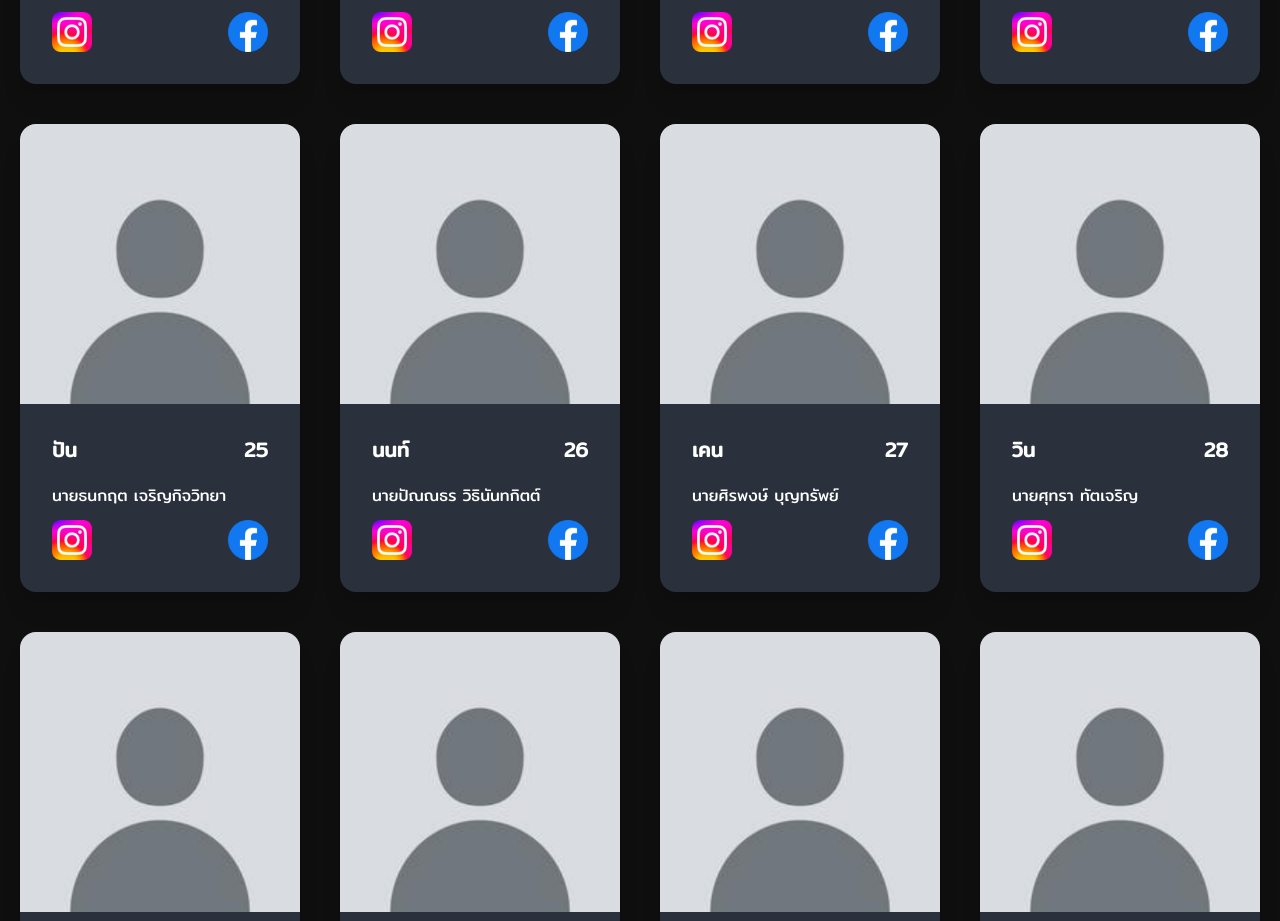
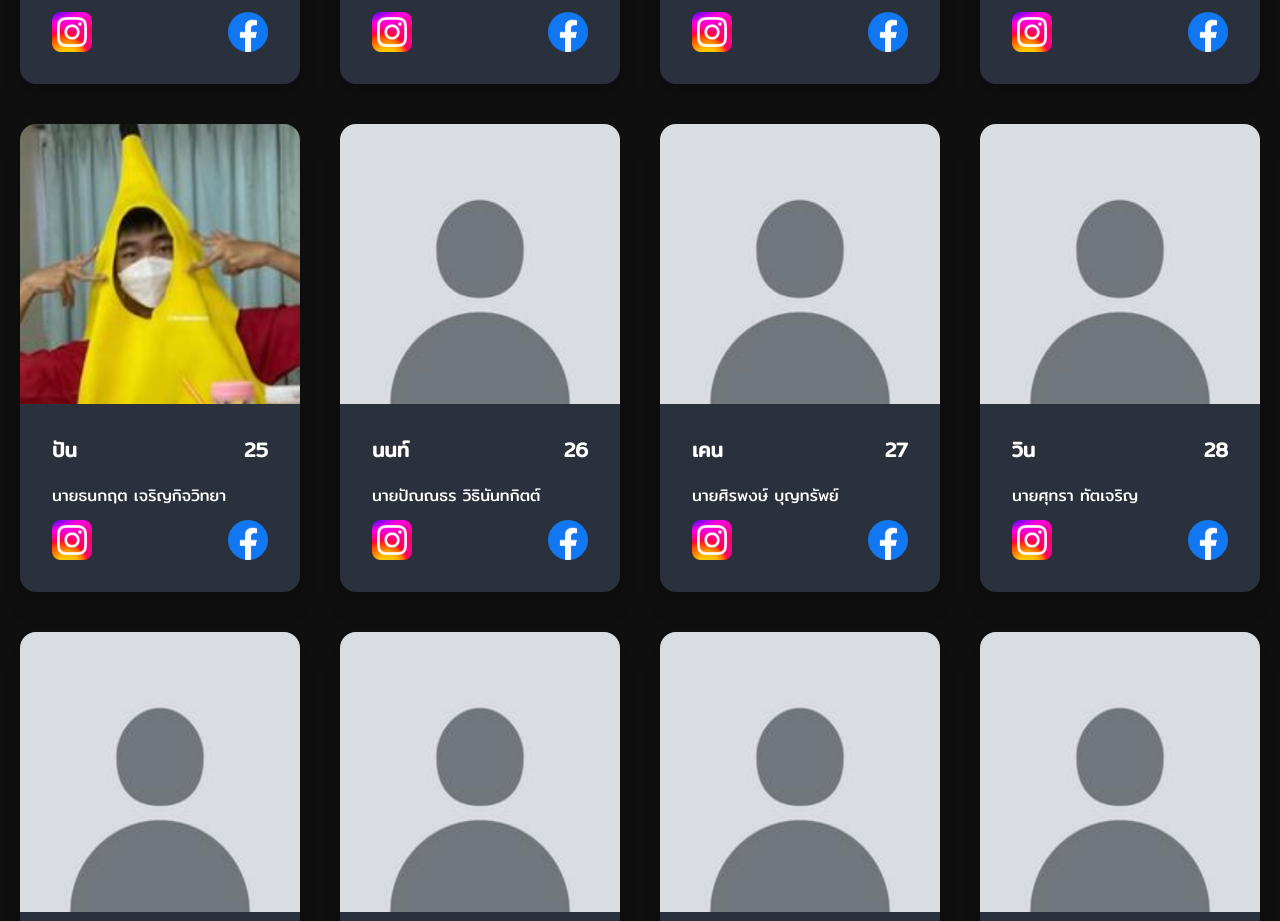
Before and after one commit to KamiK4M1/aigen4, a Next.js app: page /members in a window 1280 px wide. Shown: the part 3264-4185 px from the top of the page. Built offline with nearby package versions, Linux system fonts and the light colour scheme.

Commit message:
punpun add

```diff
--- a/src/app/components/member.tsx
+++ b/src/app/components/member.tsx
@@ -15,6 +15,7 @@ import pic14 from '../std-pic/14.jpg';
 import pic17 from '../std-pic/17.jpg';
 import pic19 from '../std-pic/19.jpg';
 import pic20 from '../std-pic/20.jpg';
+import pic25 from '../std-pic/25.jpg';
 import pic35 from '../std-pic/35.jpg';
 
 
@@ -468,7 +469,7 @@ export default function Member() {
                 </div>
                 <div className='flex center justify-center max-sm:flex-col'>
                     <div className="card w-80 bg-base-100 shadow-xl m-5">
-                        <figure><Image src={pic0} width={500} height={500} alt="25" /></figure>
+                        <figure><Image src={pic25} width={500} height={500} alt="25" /></figure>
                         <div className="card-body">
                             <div className='flex justify-between'>
                                 <h2 className="card-title justify-start">ปัน</h2>
--- a/tailwind.config.js
+++ b/tailwind.config.js
@@ -27,6 +27,7 @@ module.exports = {
   plugins: [require("daisyui")],
   daisyui: {
     themes: ["dark"],
+    style: [ "bg-base-100"]
   },
 
 }
```
Also changed, not shown: src/app/std-pic/25.jpg (added).
